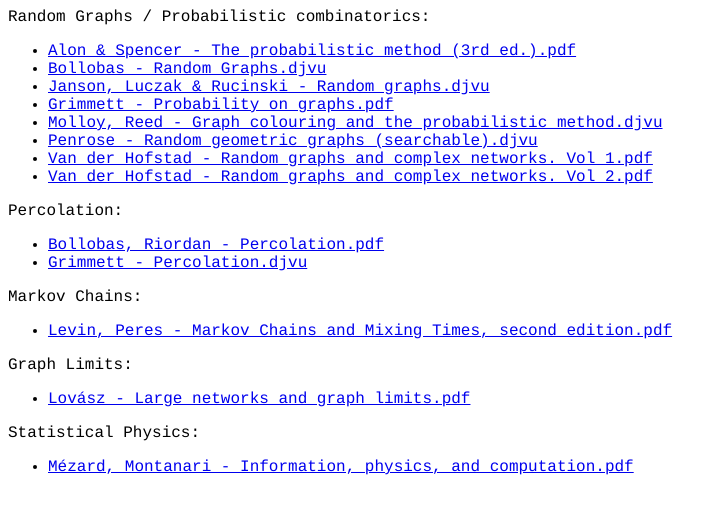
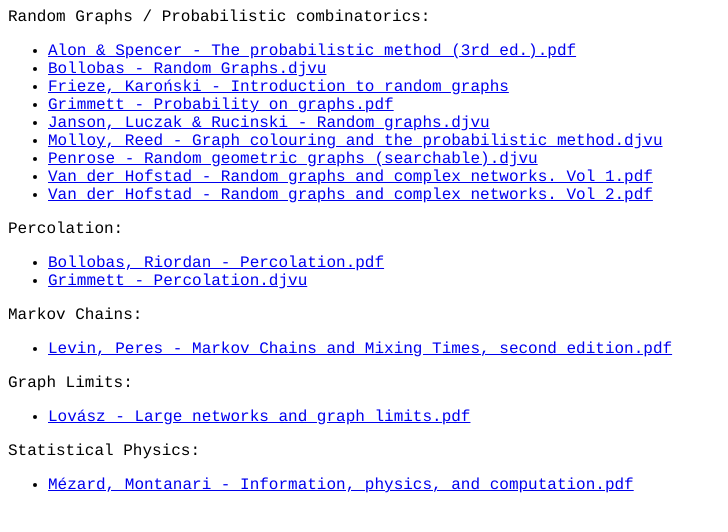
Before and after one commit to xperezgi/xperezgi.github.io, a plain HTML site: page books/410a9635e4e2f3a2466867256ae7eee1e05693d2/index.html in a window 1280 px wide. Shown: the whole page, without its empty margins (0-728 px from the left). Drawn offline with Linux system fonts and the light colour scheme.

Commit message:
Update index.html

```diff
--- a/books/410a9635e4e2f3a2466867256ae7eee1e05693d2/index.html
+++ b/books/410a9635e4e2f3a2466867256ae7eee1e05693d2/index.html
@@ -13,10 +13,13 @@
           <a href="Bollobas - Random Graphs.djvu">Bollobas - Random Graphs.djvu</a>
         </li>
         <li>
-          <a href="Janson, Luczak & Rucinski - Random graphs.djvu">Janson, Luczak & Rucinski - Random graphs.djvu</a>
+          <a href="https://www.math.cmu.edu/~af1p/BOOK.pdf">Frieze, Karoński - Introduction to random graphs</a>
         </li>
         <li>
           <a href="Grimmett - Probability on graphs.pdf">Grimmett - Probability on graphs.pdf</a>
+        </li>
+        <li>
+          <a href="Janson, Luczak & Rucinski - Random graphs.djvu">Janson, Luczak & Rucinski - Random graphs.djvu</a>
         </li>
         <li>
           <a href="Molloy, Reed - Graph colouring and the probabilistic method.djvu">Molloy, Reed - Graph colouring and the probabilistic method.djvu</a>
```
